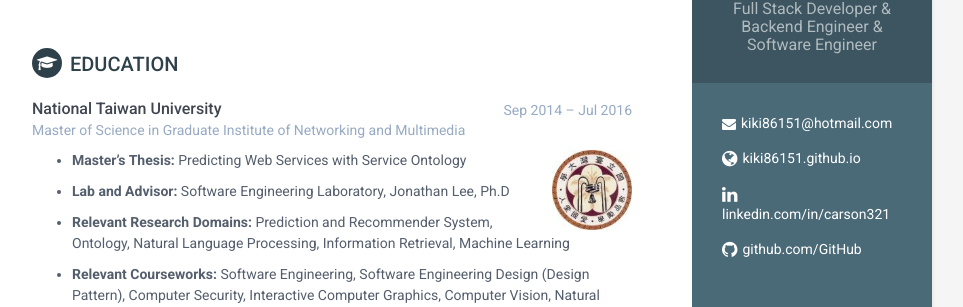
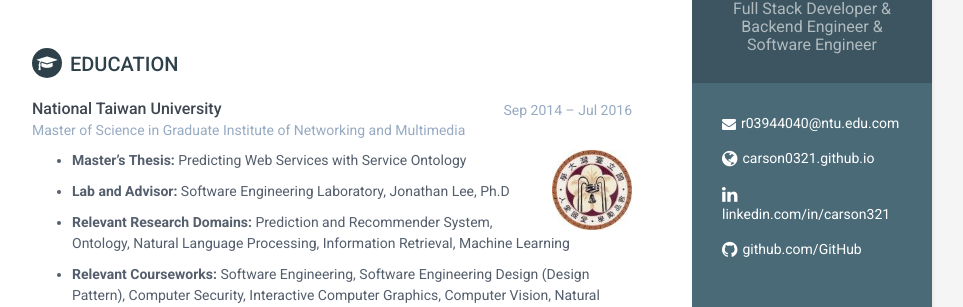
Before and after one commit to carson0321/cv, a Jekyll site: the page built from index.html, in a window 1280 px wide and 900 px high. Shown: the part 255-562 px from the top of the window, without its empty margins (188-1151 px from the left). Built offline with Jekyll 4.4.1, drawn with Linux system fonts in a browser that asks for light colours.

Commit message:
Update _config.yml

```diff
--- a/_config.yml
+++ b/_config.yml
@@ -1,6 +1,6 @@
 
 title: My Resume
-url: 'https://kiki86151.github.io'
+url: 'https://carson0321.github.io'
 baseurl: '/cv' #change it according to your repository name
 
 
@@ -18,14 +18,14 @@
 pic: profile.png  #place a 100x100 picture inside /assets/images/ folder and provide the name of the file below
 
 #sidebar links
-email: kiki86151@hotmail.com
+email: r03944040@ntu.edu.com
 #phone: 012 345 6789
-website: kiki86151.github.io #do not add http://
+website: carson0321.github.io #do not add http://
 linkedin: carson321
-github: kiki86151
+github: carson321
 #twitter: '@webjeda'
 
 
 # Tracker
-analytics: UA-83979019-1
+#analytics: UA-83979019-1
 #Update all the sections by editing the files inside _includes folder.
```
